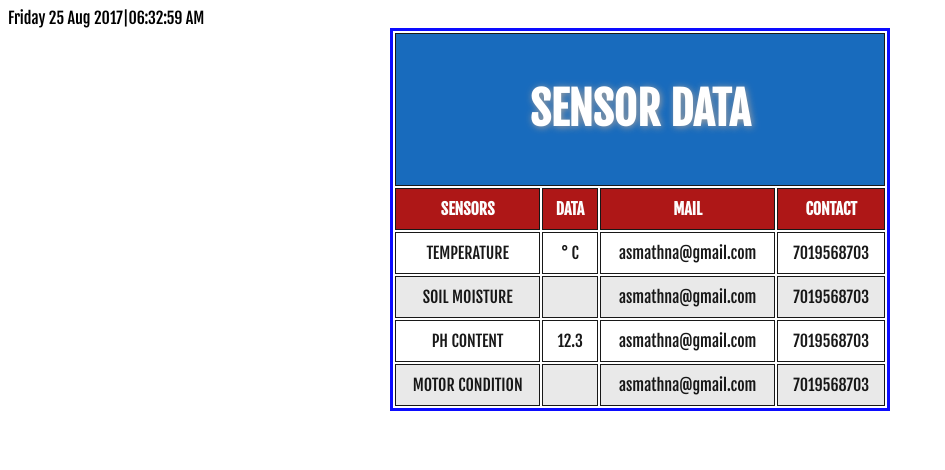
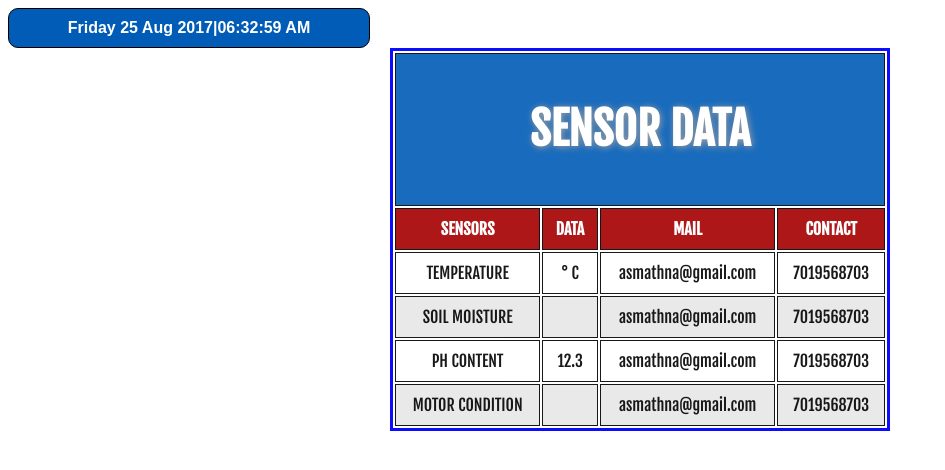
Before and after one commit to feild/feild.github.io, a plain HTML site: page index.html in a window 1280 px wide. Shown: the whole page, without its empty margins (0-945 px from the left). Drawn offline with nearby package versions, Linux system fonts and the light colour scheme; a script that the page names is missing.

Commit message:
Update estilos.css

```diff
--- a/css/estilos.css
+++ b/css/estilos.css
@@ -63,5 +63,18 @@ tr:nth-child(odd)
 	background-color: #005cb7;
 	color: white;
 }
+.container{
+	font-family: arial;
+	font-weight: bold;
+	background-color: #005cb7;
+	color: white;
+	border: 1px solid #000000;
+	width: 340px;
+	padding: 10px;
+	text-align: center;
+	-webkit-border-radius: 10px;
+	-moz-border-radius: 10px;
+	border-radius: 10px;
+}
 .bgwidth { width: 100%; }
 .bgheight { height: 100%; }
```
